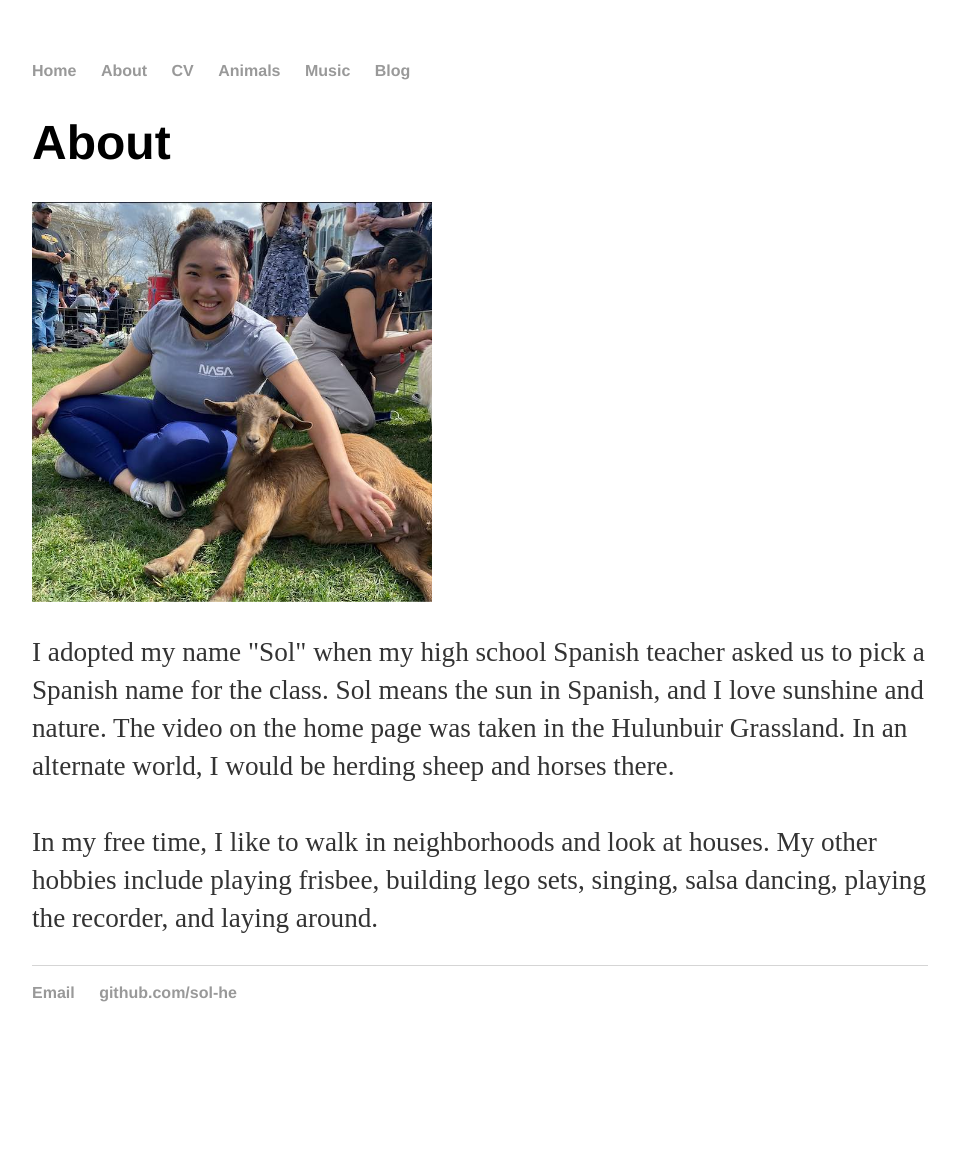
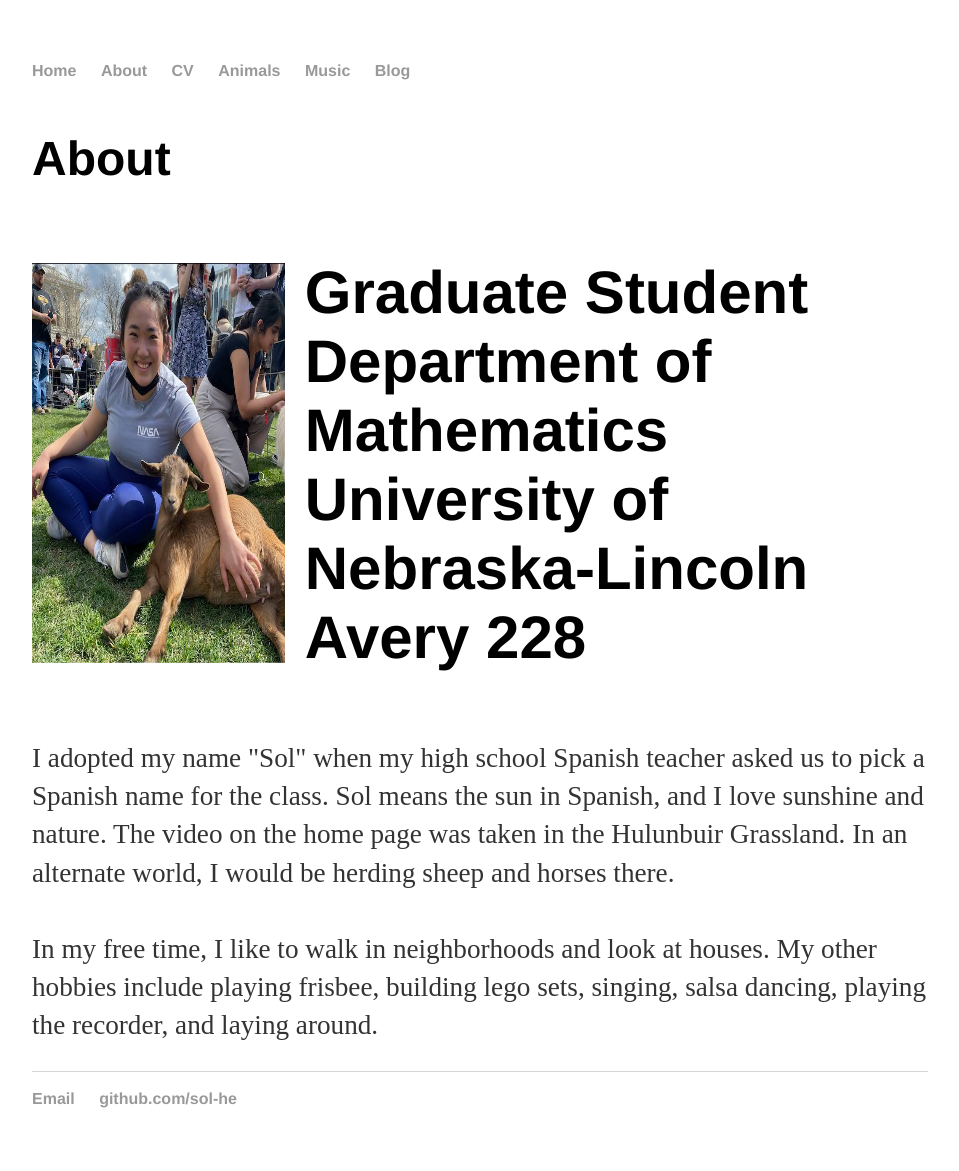
Before and after one commit to sol-he/sol-he.github.io, a Jekyll site: the page built from about/index.html, in a window 1280 px wide. Shown: the whole page, without its empty margins (160-1119 px from the left). Built offline with Jekyll 4.4.1, drawn with Linux system fonts in a browser that asks for light colours; before the commit the page ends 1064 px from its top, so only the background shows below that.

Commit message:
changed stuff

```diff
--- a/about/index.html
+++ b/about/index.html
@@ -6,9 +6,28 @@ title: About Sol He
 		<div class="about">
 			<h1>About</h1>
 
+			<!--
 			<a target="_blank" href="/animals/lamb-min.jpg">
 			<img src="/animals/lamb.jpg" alt="lamb" height="400px">
 			</a>
+			-->
+
+			<div class="container">
+				<div class="image">
+					<img src="/animals/lamb.jpg" alt="lamb" height="400px">
+				</div>
+				<div class="text">
+				  <h1>
+					Graduate Student
+					<br>
+					Department of Mathematics
+					<br>
+					University of Nebraska-Lincoln
+					<br>
+					Avery 228
+				  </h1>
+				</div>
+			</div>
 
 			<p>
 				I adopted my name "Sol" when my high school Spanish teacher
--- a/css/main.css
+++ b/css/main.css
@@ -15,6 +15,25 @@ nav ul, footer ul { font-size: 1em; font-family: 'Helvetica', 'Arial', 'Sans-Ser
 nav ul li, footer ul li { display: inline; margin-right: 20px; }
 
 footer { border-top: 1px solid #d5d5d5; font-size: 1em; }
+
+.container {
+  display: flex;
+  align-items: center;
+  justify-content: center
+}
+
+img {
+  max-width: 100%
+}
+
+.image {
+  flex-basis: 40%
+}
+
+.text {
+  font-size: 20px;
+  padding-left: 20px;
+}
 
 /* Blog */
 ul.posts { margin: 20px auto 40px; font-size: 1.5em; }
```
Also changed, not shown: animals/index.html (+8 -9 lines).
